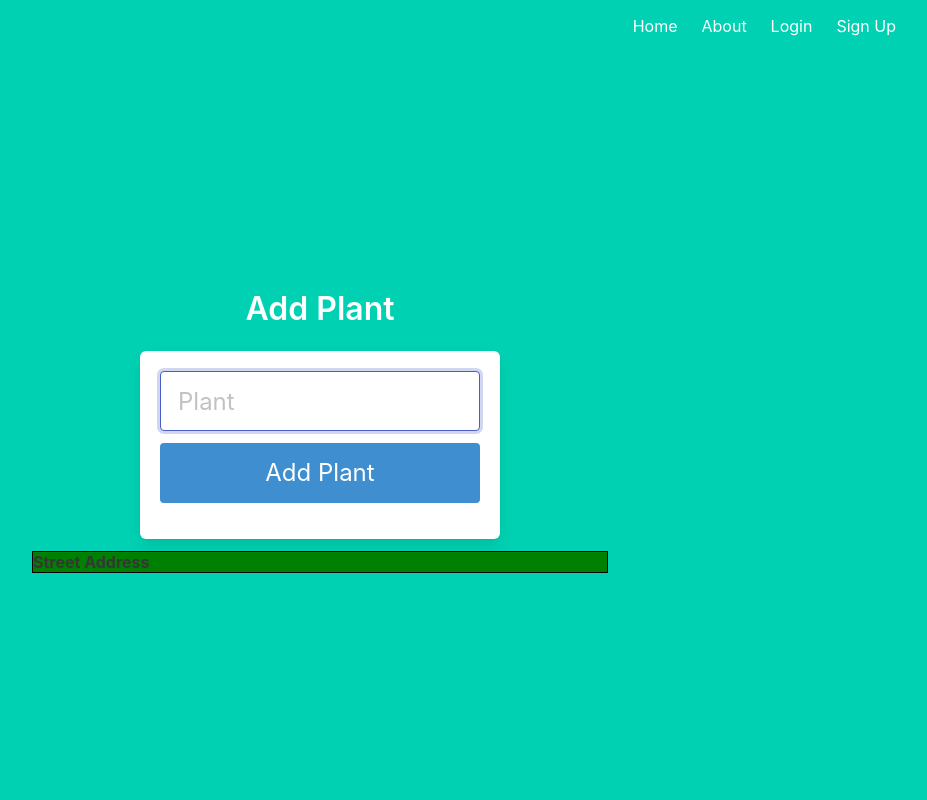
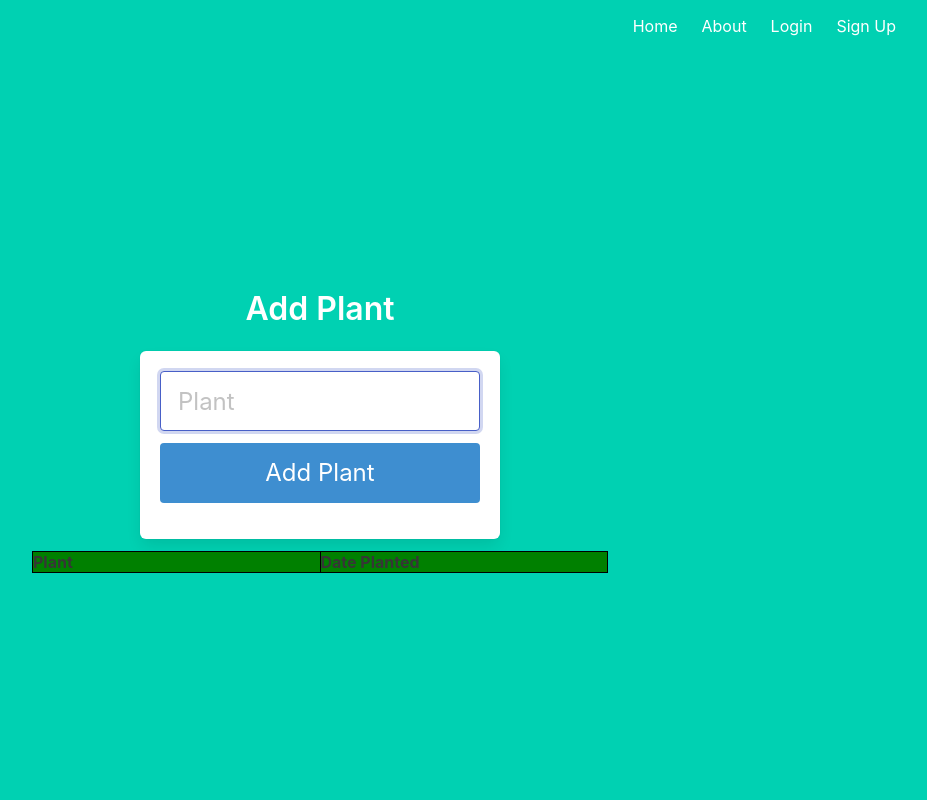
Before and after one commit to maxmal1/GardenOfEden, a Flask app: template project/templates/add_plant.html in a window 1280 px wide. Shown: the whole page, without its empty margins (320-1247 px from the left). Run offline with Flask 3, Linux system fonts and the light colour scheme; the template is opened without the code that fills it: values that come from a table or form of the project are taken from there, others are empty; parts of the project's set-up code (start-up, migrations or seed data) failed here and were passed over.

Commit message:
Added Images for READ.me and updated add_plant.html

```diff
--- a/project/templates/add_plant.html
+++ b/project/templates/add_plant.html
@@ -53,11 +53,13 @@
 </div>
 <table class = "center">
   <tr>
-    <th>Street Address</th>
+    <th>Plant</th>
+    <th>Date Planted</th>
   </tr>
   {% for plant in range(plot.count()) %}
   <tr>
     <td>{{plot[plant].plant}}</td>
+    <td>{{plot[plant].date}}</td>
     {% if user_id == plot[plant].user_id%}
     <td>
       <a href="{{ url_for('auth.plant_delete',mid=plot[plant].id) }}"
```
Also changed, not shown: project/static/add_plant.png (added), project/static/homepage.png (added), project/static/opening_plots.png (added), project/static/plots.png (added), project/static/sign_up.png (added).
